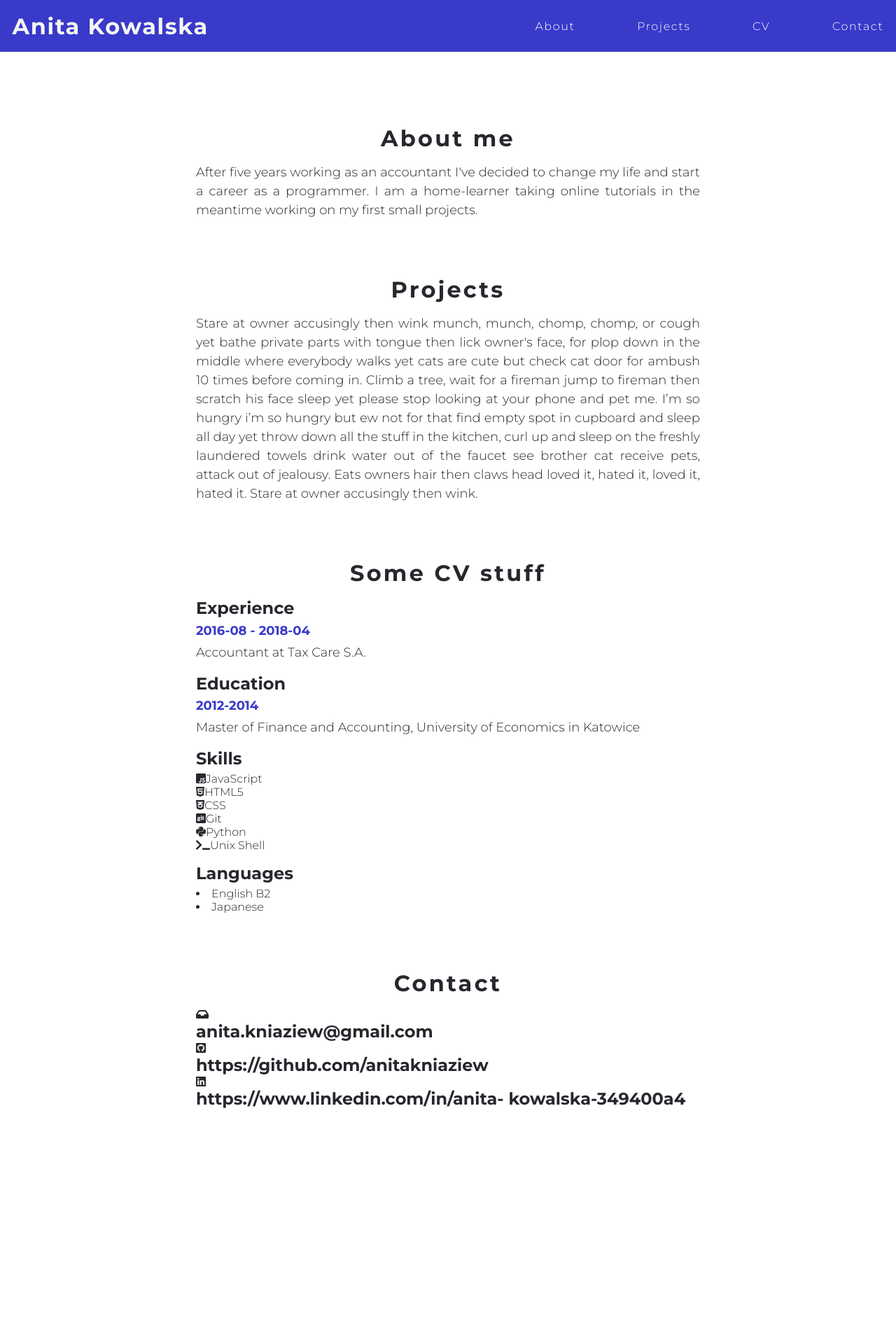
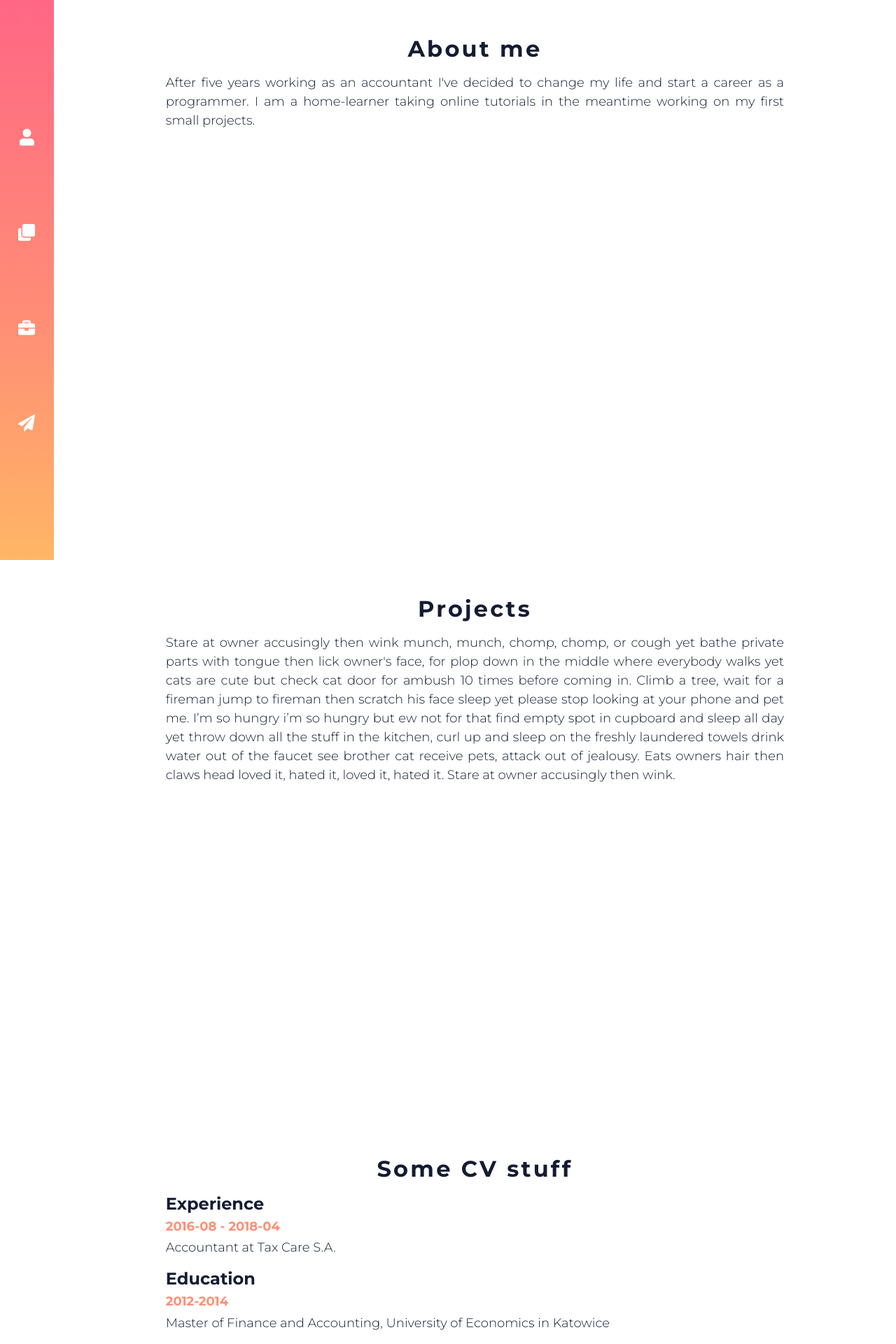
Before and after one commit to anitakniaziew/website, a Next.js app: page / in a window 1280 px wide. Shown: the top 1920 px of the page at 70% size. Before the commit the page ends 1688 px from the top, so only its background shows below. Built offline with nearby package versions, Linux system fonts and the light colour scheme.

Commit message:
change header location and style

```diff
--- a/components/CV.module.css
+++ b/components/CV.module.css
@@ -8,7 +8,7 @@
 }
 
 .data {
-    color:     rgb(57, 57, 202);
+    color: rgba(255,143,117,1);
     font-weight: 600;
 }
 
--- a/components/Contact.js
+++ b/components/Contact.js
@@ -1,3 +1,5 @@
+import styles from "./Contact.module.css";
+
 import { FontAwesomeIcon } from "@fortawesome/react-fontawesome";
 
 import { faInbox } from "@fortawesome/free-solid-svg-icons";
@@ -7,12 +9,20 @@ export default function Contact(props) {
   return (
     <div className="section" ref={props.reference}>
       <h1>Contact</h1>
-      <FontAwesomeIcon icon={faInbox} />
-      <h2>anita.kniaziew@gmail.com</h2>
-      <FontAwesomeIcon icon={faGithubSquare} />
-      <h2>https://github.com/anitakniaziew</h2>
-      <FontAwesomeIcon icon={faLinkedin} />
-      <h2>https://www.linkedin.com/in/anita- kowalska-349400a4</h2>
+      <div className={styles.contactList}>
+        <a href="mailto:anita.kniaziew@gmail.com">
+          <FontAwesomeIcon className={styles.contactIcon} icon={faInbox} />
+        </a>
+        <a href="https://github.com/anitakniaziew">
+          <FontAwesomeIcon
+            className={styles.contactIcon}
+            icon={faGithubSquare}
+          />
+        </a>
+        <a href="https://www.linkedin.com/in/anita- kowalska-349400a4">
+          <FontAwesomeIcon className={styles.contactIcon} icon={faLinkedin} />
+        </a>
+      </div>
     </div>
   );
 }
--- /dev/null
+++ b/components/Contact.module.css
@@ -0,0 +1,11 @@
+.contactList {
+    display: inline-flex;
+    width: 100%;
+    justify-content: center;
+}
+
+.contactIcon {
+    font-size: 1.5em;
+    color: rgb(255,143,117);
+    margin: 0.6em;
+}
--- a/components/Header.js
+++ b/components/Header.js
@@ -3,7 +3,6 @@ import styles from "./Header.module.css";
 export default function Header(props) {
   return (
     <div className={styles.header}>
-      <h1 className={styles.name}>Anita Kowalska</h1>
       <nav className={styles.navPanel}>{props.children}</nav>
     </div>
   );
--- a/components/Header.module.css
+++ b/components/Header.module.css
@@ -1,25 +1,23 @@
 .header {
     color: whitesmoke;
-    background-color: rgb(57, 57, 202);
-    width: 100%;
-    top: 0;
-    display: inline-flex;
-    justify-content: space-between;
-    padding: 1.1em;
+    background: linear-gradient(180deg, rgb(255,103,133) 0%, rgb(255,143,117) 59%, rgb(255,182,101) 100%);
+    width: 6%;
+    padding: 0.5em;
     letter-spacing: 0.1em;
-}
-
-.name {
-    margin: 0;
+    position: fixed;
+    height: 100%;
+    padding-top: 10%;
+    padding-bottom: 10%;
 }
 
 .navPanel {
-    width: 40%;
-    display: inline-flex;
-    justify-content: space-between;
-    align-items: center;
+    height: 100%;
     color: white;
     text-decoration: none;
     list-style: none;
     cursor: pointer;
+    display: flex;
+    flex-direction: column;
+    justify-content: space-around;
+    align-items: center;
 }
--- a/components/NavItem.js
+++ b/components/NavItem.js
@@ -1,4 +1,6 @@
+import styles from "./NavItem.module.css";
 import React from "react";
+import { FontAwesomeIcon } from "@fortawesome/react-fontawesome";
 
 export default class Nav extends React.Component {
   constructor(props) {
@@ -7,13 +9,20 @@ export default class Nav extends React.Component {
   }
 
   scroll(ref) {
-    ref.current.scrollIntoView({ behavior: "smooth" });
+    ref.current.scrollIntoView({
+      behavior: "smooth",
+      block: "center",
+    });
   }
 
   render() {
     return (
-      <li onClick={() => this.scroll(this.props.reference)}>
-        {this.props.name}
+      <li
+        className={styles.navIcon}
+        onClick={() => this.scroll(this.props.reference)}
+      >
+        {/* {this.props.name} */}
+        <FontAwesomeIcon icon={this.props.icon} />
       </li>
     );
   }
--- /dev/null
+++ b/components/NavItem.module.css
@@ -0,0 +1,8 @@
+.navIcon {
+    font-size: 1.5em;
+    transition: 0.2s;
+}
+
+.navIcon:hover {
+    opacity: 0.7;
+}
--- a/pages/index.js
+++ b/pages/index.js
@@ -5,6 +5,12 @@ import Contact from "../components/Contact.js";
 import CV from "../components/CV.js";
 import Projects from "../components/Projects.js";
 import React from "react";
+import {
+  faUser,
+  faBriefcase,
+  faClone,
+  faPaperPlane,
+} from "@fortawesome/free-solid-svg-icons";
 
 export default class Home extends React.Component {
   constructor(props) {
@@ -19,10 +25,26 @@ export default class Home extends React.Component {
     return (
       <div className="container">
         <Header>
-          <NavItem name="About" reference={this.aboutRef}></NavItem>
-          <NavItem name="Projects" reference={this.projectsRef}></NavItem>
-          <NavItem name="CV" reference={this.cvRef}></NavItem>
-          <NavItem name="Contact" reference={this.contactRef}></NavItem>
+          <NavItem
+            // name="About"
+            reference={this.aboutRef}
+            icon={faUser}
+          ></NavItem>
+          <NavItem
+            // name="Projects"
+            reference={this.projectsRef}
+            icon={faClone}
+          ></NavItem>
+          <NavItem
+            // name="CV"
+            reference={this.cvRef}
+            icon={faBriefcase}
+          ></NavItem>
+          <NavItem
+            // name="Contact"
+            reference={this.contactRef}
+            icon={faPaperPlane}
+          ></NavItem>
         </Header>
         <main>
           <About reference={this.aboutRef} />
--- a/pages/styles.css
+++ b/pages/styles.css
@@ -8,20 +8,18 @@
 
 body {
     font-family: 'Montserrat', Helvetica, sans-serif;
-    color: rgb(39, 39, 46);
+    color: rgb(20, 28, 51);
     overscroll-behavior: none;
 }
 
+
 main {
-    padding: 1.5em;
-    width: 60%;
-    margin: 0 auto;
-    height: 100%;
+    margin-left: 6%;
 }
 
 .section {
-    margin-top: 5em;
-    margin-bottom: 5em;
+    padding: 50px 10em;
+    height: 100vh;
 }
 
 .section h1 {
```
